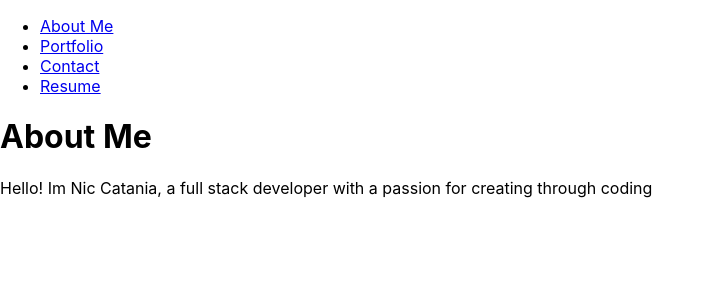
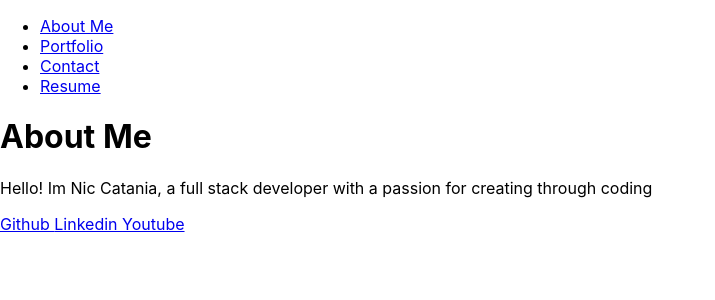
Before and after one commit to Niccatania/react_Portfolioworld, a React (Create React App) app in the folder react_portfolio/: page / in a window 1280 px wide. Shown: the top 300 px of the page, without its empty margins (0-715 px from the left). Built offline with nearby package versions, Linux system fonts and the light colour scheme.

Commit message:
testing deploy

```diff
--- a/react_portfolio/src/components/Footer.js
+++ b/react_portfolio/src/components/Footer.js
@@ -0,0 +1,11 @@
+import React from "react";
+
+export default function Footer(){
+    return (
+    <div>
+        <a href="https://github.com/Niccatania" >Github </a>
+        <a href="https://www.linkedin.com/in/niccatania/" >Linkedin </a>
+        <a href="https://www.youtube.com/channel/UCP7myUng4vPupmbeTWYLiGg"> Youtube</a>
+    </div>
+    )
+};
--- a/react_portfolio/src/components/Header.js
+++ b/react_portfolio/src/components/Header.js
@@ -0,0 +1,12 @@
+import React from "react";
+import Navbar from "./Navbar";
+
+function Header() {
+    <div>
+<h1>Nic Catania</h1>
+{Navbar}
+
+    </div>
+}
+
+export default Header;
--- a/react_portfolio/src/components/PortfolioContainer.js
+++ b/react_portfolio/src/components/PortfolioContainer.js
@@ -29,6 +29,7 @@ export default function PortfolioContainer(){
     <div>
       <Navbar currentPage={currentPage} handlePageChange={handlePageChange} />
       {renderPage()}
+      <Footer />
     </div>
   );
 }
--- a/react_portfolio/src/components/Project.js
+++ b/react_portfolio/src/components/Project.js
@@ -1 +1,13 @@
 import React from 'react';
+import Header from './Header';
+
+export default function Project() {
+    return(
+        <div>
+            <p>This a project component- Here We will Put projects
+
+                </p>
+
+        </div>
+    );
+}
--- a/react_portfolio/src/components/pages/Portfolio.js
+++ b/react_portfolio/src/components/pages/Portfolio.js
@@ -1,10 +1,13 @@
 import React from "react";
+import Project from "../Project";
 
 export default function Portfolio(){
     return (
         <div>
             <h1> Portfolio</h1>
             <p>This is my Work</p>
+            < Project />
+            < Project />
         </div>
     );
 }
--- a/react_portfolio/src/components/pages/Resume.js
+++ b/react_portfolio/src/components/pages/Resume.js
@@ -0,0 +1,12 @@
+import React from "react";
+import Header from "../Header";
+
+export default function Resume(){
+    return(
+        <div>
+            <h2>Resume Link </h2>
+            <p> I am proficient in Javascript and React as you can see</p>
+
+        </div>
+    )
+};
```
Also changed, not shown: 2 other files (tests, documents, lock files or other folders).
